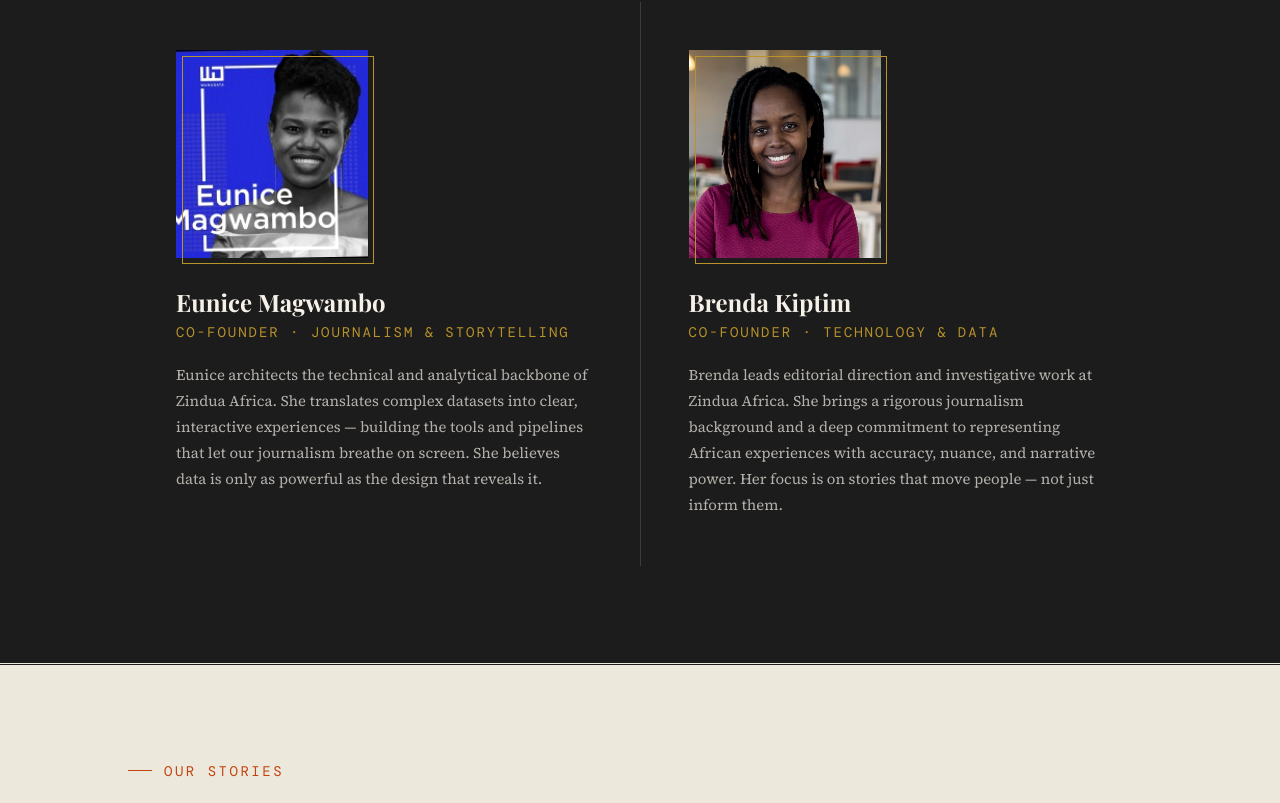
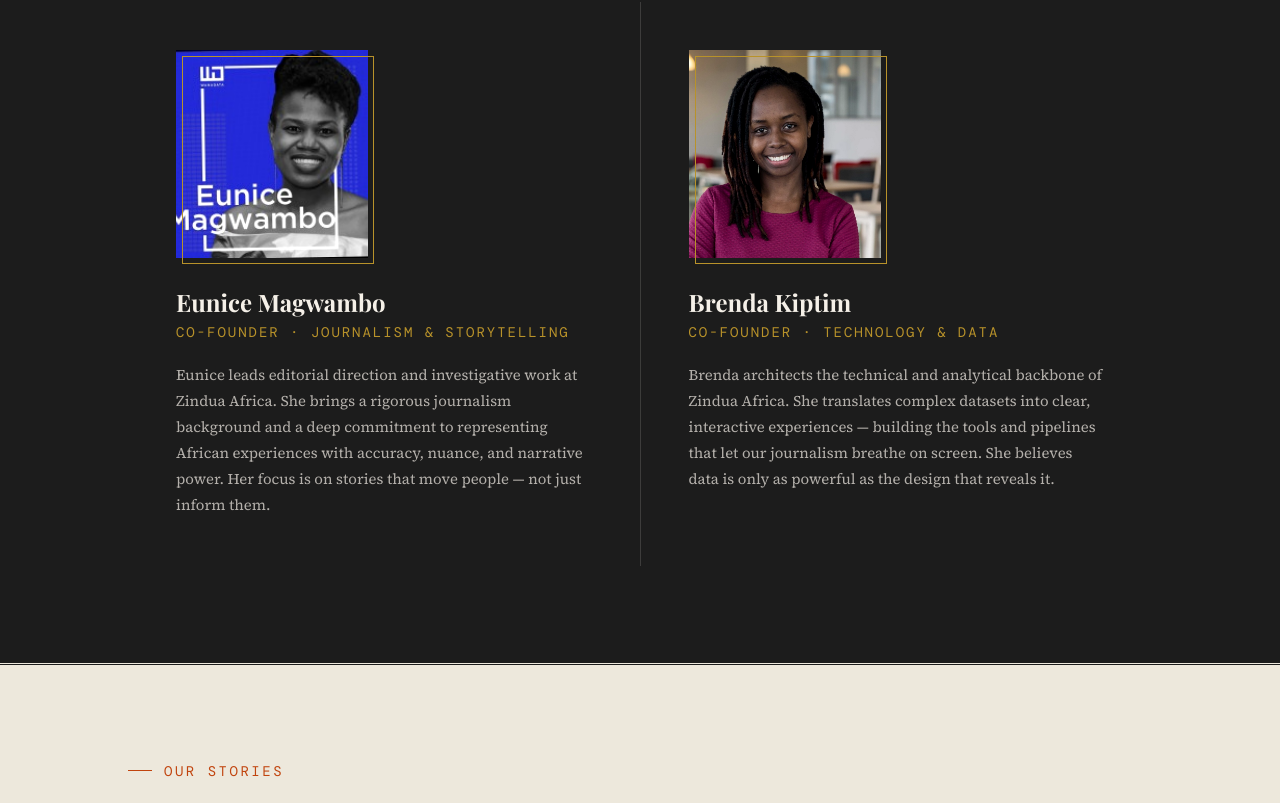
Before and after one commit to Kiptim54/Zindua, a Svelte app: page / in a window 1280 px wide. Shown: the part 1857-2660 px from the top of the page. Built offline with nearby package versions, Linux system fonts and the light colour scheme; a web font is replaced by a local one.

Commit message:
updated bio

```diff
--- a/src/App.svelte
+++ b/src/App.svelte
@@ -55,14 +55,14 @@
       role: "Co-Founder · Journalism & Storytelling",
       img: "/eunice.jpeg",
       delay: "0.2s",
-      bio: "Eunice architects the technical and analytical backbone of Zindua Africa. She translates complex datasets into clear, interactive experiences — building the tools and pipelines that let our journalism breathe on screen. She believes data is only as powerful as the design that reveals it.",
+      bio: "Eunice leads editorial direction and investigative work at Zindua Africa. She brings a rigorous journalism background and a deep commitment to representing African experiences with accuracy, nuance, and narrative power. Her focus is on stories that move people — not just inform them.",
     },
     {
       name: "Brenda Kiptim",
       role: "Co-Founder · Technology & Data",
-      img: "/brenda-linkedin.jpeg",
+      img: "public/brenda-linkedin.jpeg",
       delay: "0.1s",
-      bio: "Brenda leads editorial direction and investigative work at Zindua Africa. She brings a rigorous journalism background and a deep commitment to representing African experiences with accuracy, nuance, and narrative power. Her focus is on stories that move people — not just inform them.",
+      bio: "Brenda architects the technical and analytical backbone of Zindua Africa. She translates complex datasets into clear, interactive experiences — building the tools and pipelines that let our journalism breathe on screen. She believes data is only as powerful as the design that reveals it.",
     },
   ];
 
```
